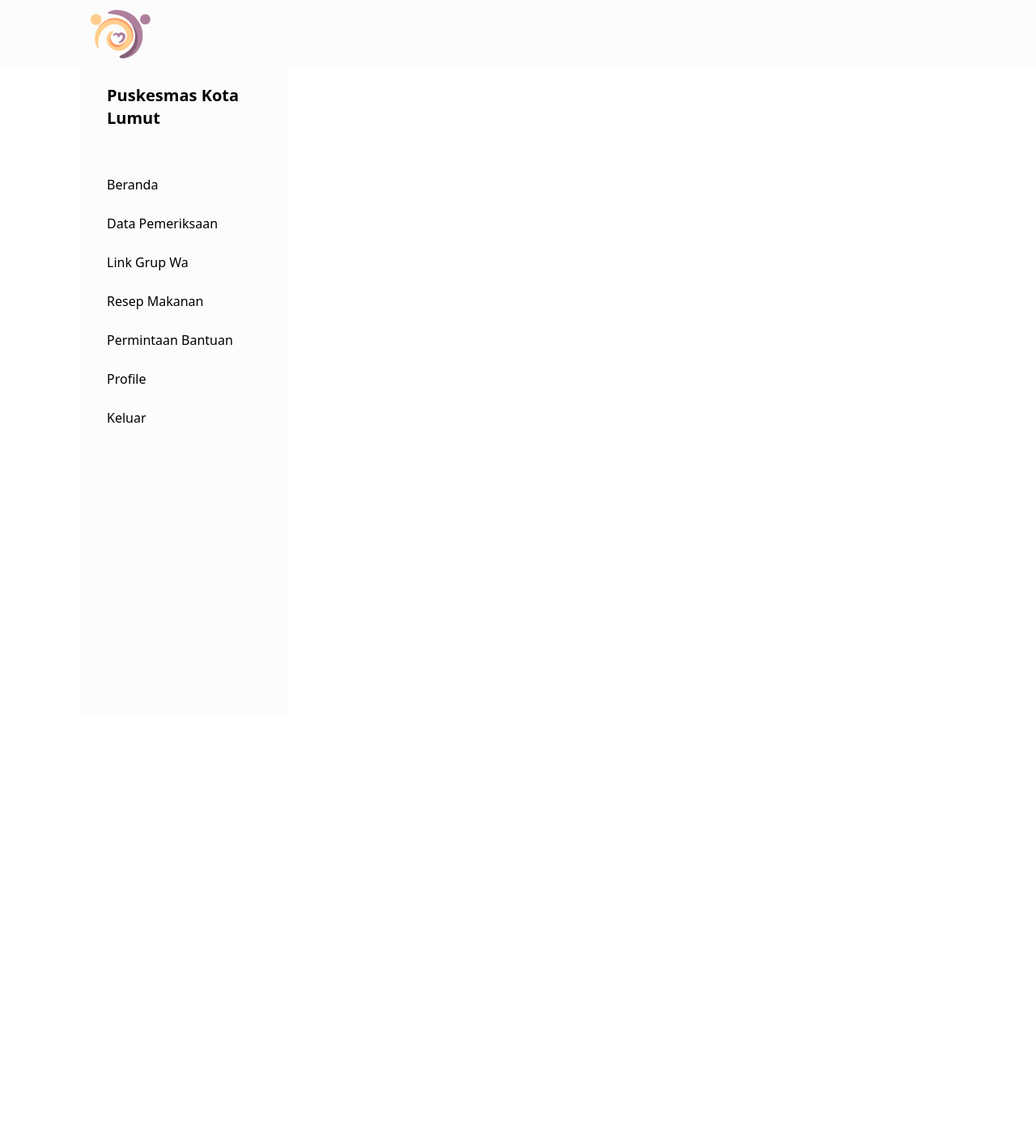
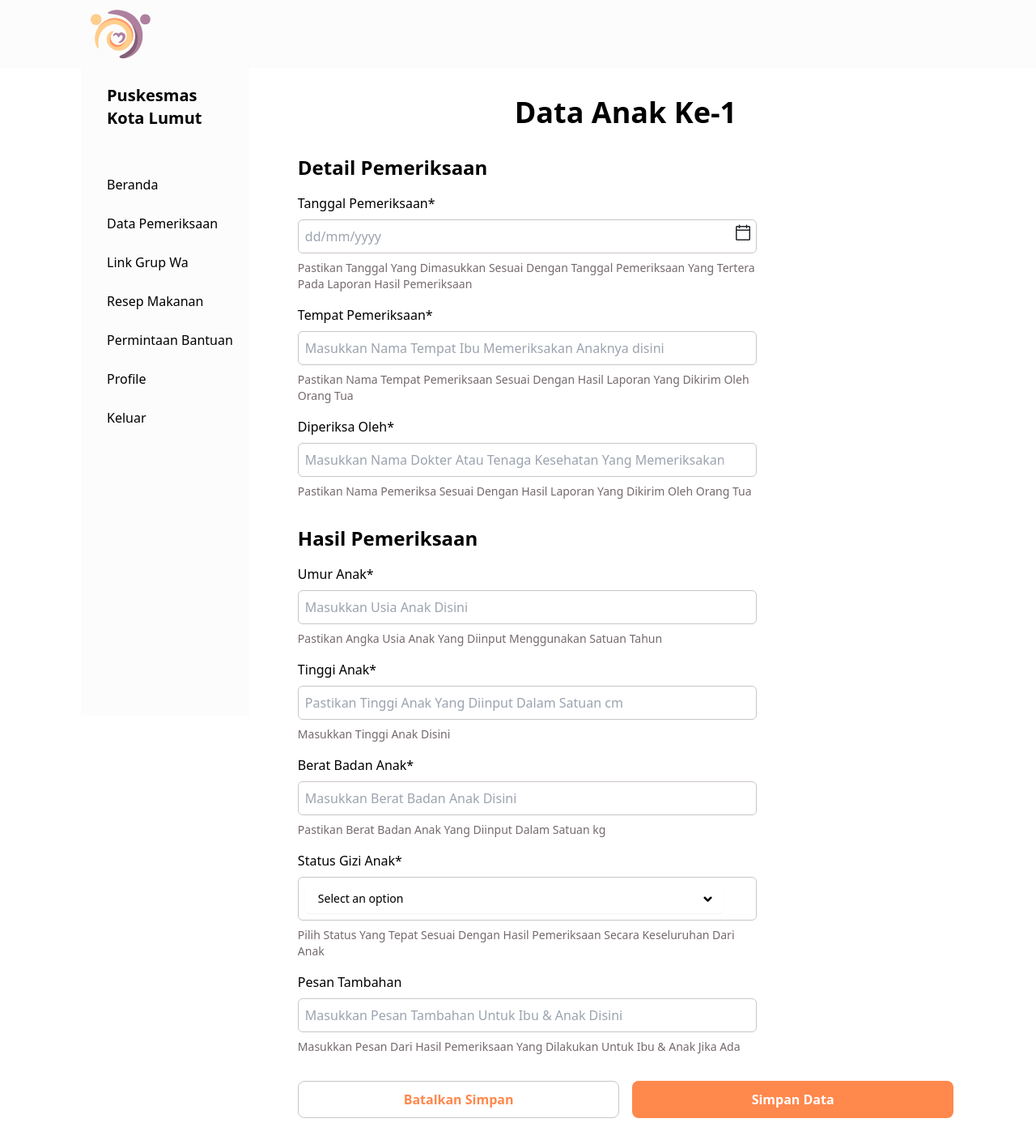
Before and after one commit to AbdullahFathan/sipas-fe-web, a React (Vite) app: page /inputChildData in a window 1280 px wide. Shown: the whole page at 81% size. Before the commit the page ends 896 px from the top, so only its background shows below. Built offline with nearby package versions, Linux system fonts and the light colour scheme.

Commit message:
change some style

```diff
--- a/src/App.tsx
+++ b/src/App.tsx
@@ -1,18 +1,25 @@
-import { BrowserRouter as Router, Routes, Route } from "react-router-dom";
-import Sidebar from "./components/Sidebar";
+import { BrowserRouter, Routes, Route } from "react-router-dom";
 import AddData from "./pages/AddData";
 import ResepMakanan from "./pages/ResepMakanan";
 import WaGruop from "./pages/WaGruop";
-import Navbar from "./components/Navbar";
 import ParentProfile from "./pages/ParentProfile";
 import PrenagcyData from "./pages/PrenagcyData";
 import InputPrenagcyData from "./pages/InputPrenagcyData";
+import ChildData from "./pages/ChildData";
+import InputChildData from "./pages/InputChildData";
+import Login from "./pages/Login";
+import Navbar from "./components/Navbar";
+import Sidebar from "./components/Sidebar";
 
 function App() {
   return (
-    <Router>
+    <BrowserRouter>
+      <Routes>
+        <Route path="/" element={<Login />} />
+      </Routes>
+      <div className=" flex flex-col">
         <Navbar />
-      <div className="flex">
+        <div className="flex flex-row">
           <Sidebar />
           <Routes>
             <Route path="/addData" element={<AddData />} />
@@ -21,9 +28,12 @@ function App() {
             <Route path="/parentProfile" element={<ParentProfile />} />
             <Route path="/prenagcyData" element={<PrenagcyData />} />
             <Route path="/inputPrenagcyData" element={<InputPrenagcyData />} />
+            <Route path="/childData" element={<ChildData />} />
+            <Route path="/inputChildData" element={<InputChildData />} />
           </Routes>
         </div>
-    </Router>
+      </div>
+    </BrowserRouter>
   );
 }
 
--- a/src/components/AddChildData.tsx
+++ b/src/components/AddChildData.tsx
@@ -1,4 +1,77 @@
+import { Link } from "react-router-dom";
+import Arrow from "../assets/Arrow";
+
 const AddChildData = () => {
-  return <div id="tabs-profile0">AddChildData</div>;
+  return (
+    <section className=" mt-[35px] ">
+      {/*Headline Text */}
+      <div>
+        <h1 className="font-semibold text-2xl">Profil Anak Ke-1</h1>
+        <h3 className="font-medium text-base mt-5">
+          Nama Anak: Nasrah Hayati Fitri
+        </h3>
+        <h3 className="font-medium text-base mt-5">
+          Tanggal Lahir Anak: 10 Oktober 2023
+        </h3>
+        <h3 className="font-medium text-base mt-5">
+          Jenis Kelamin Anak: Laki-Laki
+        </h3>
+        <h3 className="font-medium text-base mt-5">Kondisi Lahir: Sehat</h3>
+        <h3 className="font-medium text-base mt-5">
+          Berat Badan Lahir: 3.2 kg
+        </h3>
+        <h3 className="font-medium text-base mt-5">
+          Panjang Badan Lahir: 50 cm
+        </h3>
+        <h3 className="font-medium text-base mt-5">Lingkar Kepala : 34 cm</h3>
+      </div>
+
+      {/* Data Kehamilan Section */}
+      <h1 className="font-semibold text-2xl mt-9">Data Anak Ke-1</h1>
+
+      <button
+        type="button"
+        className="my-5 bg-orange text-white rounded-lg block text-base font-semibold w-[60%] h-11"
+      >
+        Tambahkan Data Anak
+      </button>
+
+      <div className="flex justify-between flex-row w-[60%] h-[70px] my-5 border border-border-grey border-solid rounded-lg py-4 px-6  ">
+        <div className="flex flex-col">
+          <h2 className="font-semibold ">Pemeriksaan - 3</h2>
+          <h4>
+            Status Gizi Anak: <span className="text-green">Baik</span>
+          </h4>
+        </div>
+        <Link to={"/childData"} className="p-1">
+          <Arrow />
+        </Link>
+      </div>
+
+      <div className="flex justify-between flex-row w-[60%] h-[70px] my-5 border border-border-grey border-solid rounded-lg py-4 px-6  ">
+        <div className="flex flex-col">
+          <h2 className="font-semibold ">Pemeriksaan - 2</h2>
+          <h4>
+            Status Gizi Anak: <span className="text-yellow">Lemah</span>
+          </h4>
+        </div>
+        <Link to={"/childData"} className="p-1">
+          <Arrow />
+        </Link>
+      </div>
+
+      <div className="flex justify-between flex-row w-[60%] h-[70px] my-5 border border-border-grey border-solid rounded-lg py-4 px-6  ">
+        <div className="flex flex-col">
+          <h2 className="font-semibold ">Pemeriksaan - 2</h2>
+          <h4>
+            Status Gizi Anak: <span className="text-red">Beresiko</span>
+          </h4>
+        </div>
+        <Link to={"/childData"} className="p-1">
+          <Arrow />
+        </Link>
+      </div>
+    </section>
+  );
 };
 export default AddChildData;
--- a/src/components/Navbar.tsx
+++ b/src/components/Navbar.tsx
@@ -2,7 +2,7 @@ import Logo from "../assets/Logo";
 
 const Navbar = () => {
   return (
-    <nav className=" w-full bg-neutral-white">
+    <nav className=" w-full  bg-neutral-white sticky top-0">
       <div className=" ml-[100px] px-3 py-3 lg:px-5 lg:pl-3">
         <Logo />
       </div>
--- /dev/null
+++ b/src/pages/ChildData.tsx
@@ -0,0 +1,53 @@
+import { Link, useNavigate } from "react-router-dom";
+
+const ChildData = () => {
+  const navigate = useNavigate();
+  return (
+    <section className="ml-[60px] mt-[35px] mr-[102px] w-full">
+      <h1 className="font-semibold text-4xl text-center">Data Anak Ke-1</h1>
+
+      <div className="mt-8">
+        <h1 className="font-semibold text-2xl">Detail Pemeriksaan</h1>
+        <h3 className="font-medium text-base my-4">
+          Tanggal Pemeriksaan: 18 Okt 2023
+        </h3>
+        <h3 className="font-medium text-base my-4">
+          Tempat Pemeriksaan: Puskesmas Lumut
+        </h3>
+        <h3 className="font-medium text-base">Diperiksa Oleh: Dr. Sumiati</h3>
+      </div>
+
+      <div className="mt-8">
+        <h1 className="font-semibold text-2xl">Hasil Pemeriksaan</h1>
+        <h3 className="font-medium text-base mt-5">Umur Anak: 2 Tahun</h3>
+        <h3 className="font-medium text-base mt-5">Tinggi Anak: 88 cm</h3>
+        <h3 className="font-medium text-base mt-5">Berat Badan Anak: 12 kg</h3>
+        <h3 className="font-medium text-base mt-5">
+          Status Kehamilan: <span className="text-green">Baik</span>
+        </h3>
+
+        <h3 className="font-medium text-base mt-5">
+          Pesan Tambahan: Jaga pola makannya ya bunda biar anaknya tetap sehat
+        </h3>
+      </div>
+
+      <div className="flex flex-row my-8 w-full gap-4  items-center">
+        <button
+          onClick={() => navigate(-1)}
+          className=" w-[50%] h-[46px] bg-transparent  text-ms text-orange font-semibold py-2 px-4 border border-border-grey rounded-lg"
+        >
+          Kembali
+        </button>
+        <Link to={"/inputChildData"} className="w-[50%] h-[46px]">
+          <button
+            type="button"
+            className=" bg-orange  text-white  rounded-lg block text-ms font-semibold w-full h-full  "
+          >
+            Ubah Data Pemeriksaan
+          </button>
+        </Link>
+      </div>
+    </section>
+  );
+};
+export default ChildData;
--- /dev/null
+++ b/src/pages/InputChildData.tsx
@@ -0,0 +1,117 @@
+import Datepicker from "../components/Datepicker";
+import Dropdown from "../components/Dropdown";
+import FliedPrenaghcyInput from "../components/FliedPrenaghcyInput";
+
+const options = ["Baik", "Lemah", "Beresiko"];
+
+const InputChildData = () => {
+  const handleOptionSelect = (selectedOption: string) => {
+    console.log(`Selected option: ${selectedOption}`);
+  };
+  return (
+    <section className="ml-[60px] mt-[35px] mr-[102px] w-full">
+      <h1 className="font-semibold text-4xl text-center">Data Anak Ke-1</h1>
+      <h2 className="font-semibold text-2xl mt-8">Detail Pemeriksaan</h2>
+
+      <form>
+        <FliedPrenaghcyInput
+          heading="Tanggal Pemeriksaan*"
+          subtext=" Pastikan Tanggal Yang Dimasukkan Sesuai Dengan Tanggal Pemeriksaan Yang Tertera Pada Laporan Hasil Pemeriksaan"
+          child={<Datepicker />}
+        />
+
+        <FliedPrenaghcyInput
+          heading="Tempat Pemeriksaan*"
+          subtext="Pastikan Nama Tempat Pemeriksaan Sesuai Dengan Hasil Laporan Yang Dikirim Oleh Orang Tua"
+          child={
+            <input
+              type="text"
+              className="w-full relative p-2 border border-border-grey rounded-md mt-2  pr-10"
+              placeholder="Masukkan Nama Tempat Ibu Memeriksakan Anaknya disini"
+            />
+          }
+        />
+
+        <FliedPrenaghcyInput
+          heading="Diperiksa Oleh*"
+          subtext="Pastikan Nama Pemeriksa Sesuai Dengan Hasil Laporan Yang Dikirim Oleh Orang Tua"
+          child={
+            <input
+              type="text"
+              className="w-full relative p-2 border border-border-grey rounded-md mt-2  pr-10"
+              placeholder="Masukkan Nama Dokter Atau Tenaga Kesehatan Yang Memeriksakan Anak Disini"
+            />
+          }
+        />
+
+        <h2 className="font-semibold text-2xl mt-8">Hasil Pemeriksaan</h2>
+
+        <FliedPrenaghcyInput
+          heading="Umur Anak*"
+          subtext="Pastikan Angka Usia Anak Yang Diinput Menggunakan Satuan Tahun"
+          child={
+            <input
+              type="text"
+              className="w-full relative p-2 border border-border-grey rounded-md mt-2  pr-10"
+              placeholder="Masukkan Usia Anak Disini"
+            />
+          }
+        />
+        <FliedPrenaghcyInput
+          heading="Tinggi Anak*"
+          subtext="Masukkan Tinggi Anak Disini"
+          child={
+            <input
+              type="text"
+              className="w-full relative p-2 border border-border-grey rounded-md mt-2  pr-10"
+              placeholder="Pastikan Tinggi Anak Yang Diinput Dalam Satuan cm"
+            />
+          }
+        />
+        <FliedPrenaghcyInput
+          heading="Berat Badan Anak*"
+          subtext="Pastikan Berat Badan Anak Yang Diinput Dalam Satuan kg"
+          child={
+            <input
+              type="text"
+              className="w-full relative p-2 border border-border-grey rounded-md mt-2  pr-10"
+              placeholder="Masukkan Berat Badan Anak Disini"
+            />
+          }
+        />
+        <FliedPrenaghcyInput
+          heading="Status Gizi Anak*"
+          subtext="Pilih Status Yang Tepat Sesuai Dengan Hasil Pemeriksaan Secara Keseluruhan Dari Anak"
+          child={<Dropdown options={options} onSelect={handleOptionSelect} />}
+        />
+        <FliedPrenaghcyInput
+          heading="Pesan Tambahan"
+          subtext="Masukkan Pesan Dari Hasil Pemeriksaan Yang Dilakukan Untuk Ibu & Anak Jika Ada"
+          child={
+            <input
+              type="text"
+              className="w-full relative p-2 border border-border-grey rounded-md mt-2  pr-10"
+              placeholder="Masukkan Pesan Tambahan Untuk Ibu & Anak Disini"
+            />
+          }
+        />
+        <div className="flex flex-row my-8 w-full gap-4  items-center">
+          <button
+            type="button"
+            className=" w-[50%] h-[46px] bg-transparent  text-ms text-orange font-semibold py-2 px-4 border border-border-grey rounded-lg"
+          >
+            Batalkan Simpan
+          </button>
+
+          <button
+            type="button"
+            className=" bg-orange  text-white  w-[50%] h-[46px] rounded-lg block text-ms font-semibold   "
+          >
+            Simpan Data
+          </button>
+        </div>
+      </form>
+    </section>
+  );
+};
+export default InputChildData;
--- a/src/pages/Login.tsx
+++ b/src/pages/Login.tsx
@@ -1,4 +1,5 @@
 import { useState } from "react";
+import { useNavigate } from "react-router-dom";
 
 interface FormUser {
   email: string;
@@ -6,6 +7,7 @@ interface FormUser {
 }
 
 const Login = () => {
+  const navigate = useNavigate();
   const [formUser, setFormUser] = useState<FormUser>({
     email: "",
     password: "",
@@ -23,6 +25,8 @@ const Login = () => {
     event.preventDefault();
     // Here you can perform your login logic using formUser.email and formUser.password
     console.log("Logging in with:", formUser.email, formUser.password);
+
+    navigate("/homePage");
   };
 
   return (
```
Also changed, not shown: src/components/Sidebar.tsx (+8 -8 lines). Lines whose indentation alone changed are shown as unchanged.
